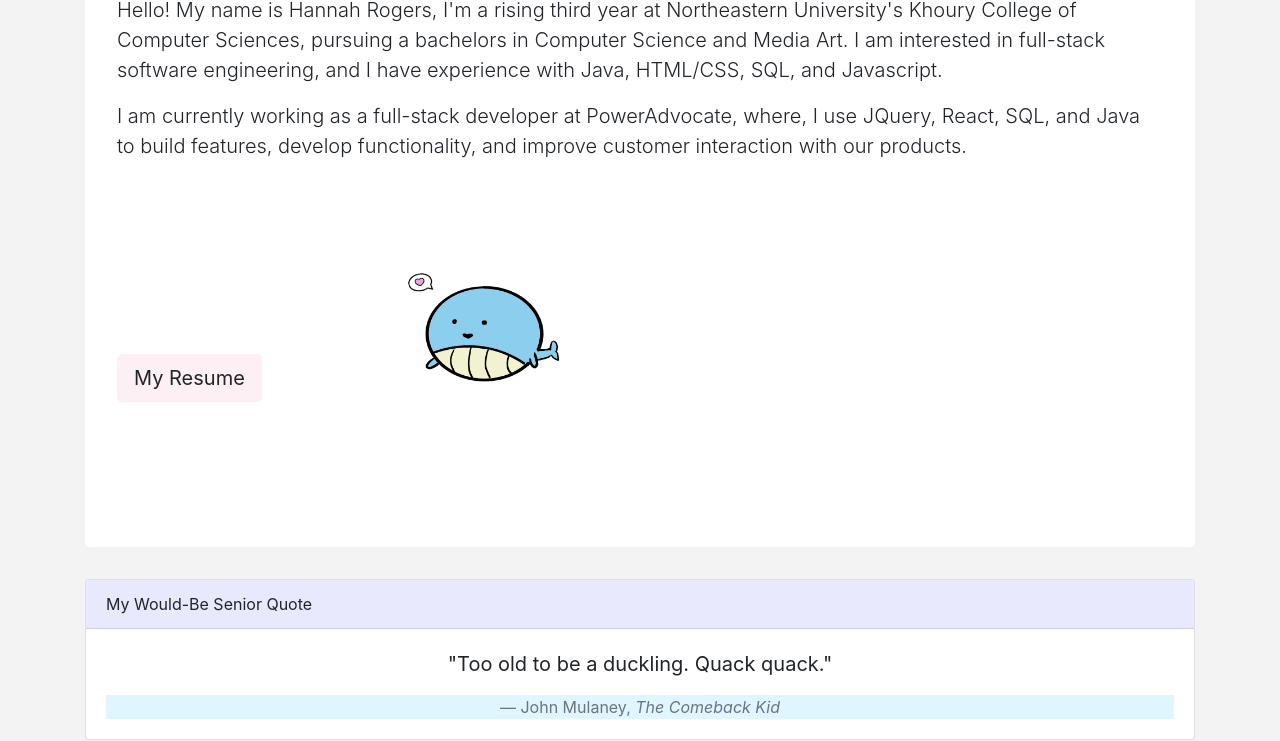
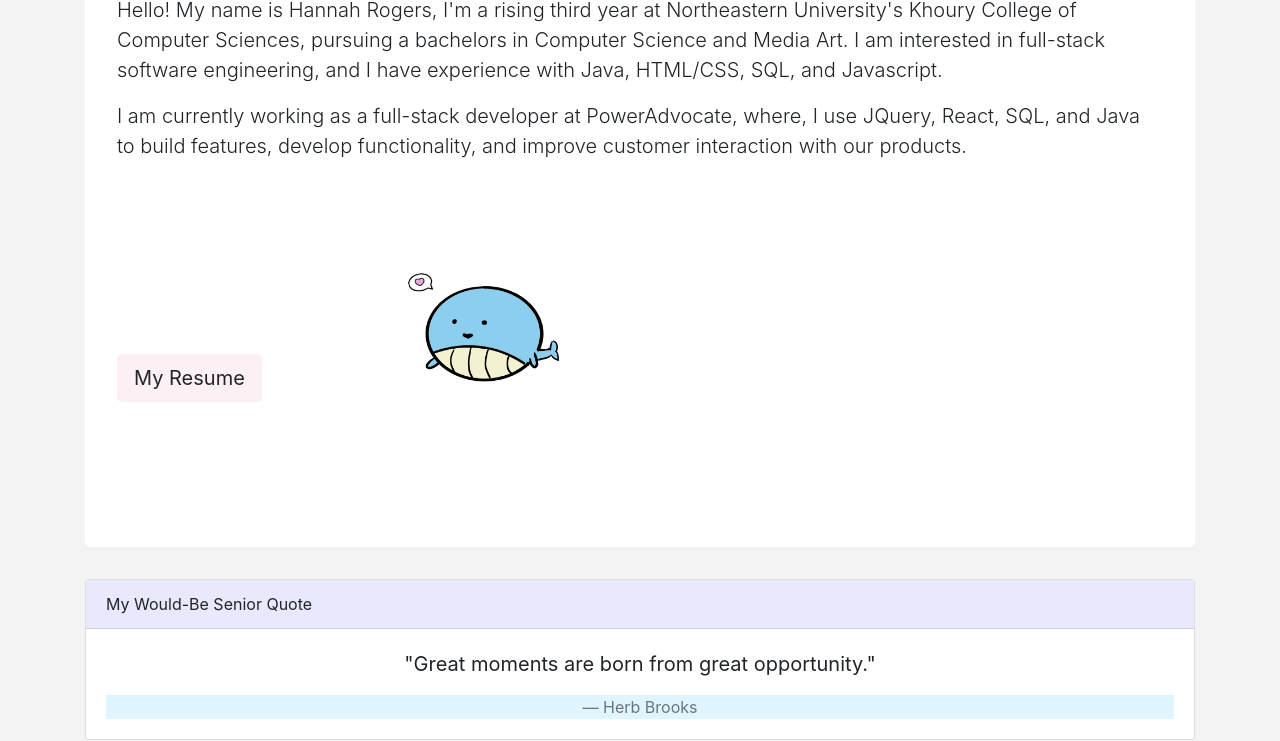
Before and after one commit to rogershannah/personal-website-1, a plain HTML site: page index.html in a window 1280 px wide. Shown: the part 216-957 px from the top of the page. Drawn offline with Linux system fonts and the light colour scheme.

Commit message:
Update index.html
Change quote

```diff
--- a/index.html
+++ b/index.html
@@ -62,13 +62,13 @@
                 <div class="col">
                     <div class="card senior-quote mb-3">
                         <div class="card-header">
-                            <a data-toggle="tooltip" data-placement="right" title="My highschool didn't have senior quotes, so I'm putting this here.">
+                            <a data-toggle="tooltip" data-placement="right" title="My highschool didn't have senior quotes, so I'm putting this here. Also, if you haven't seen the movie Miracle about the 1980s US Olympic hockey team you really should.">
                             My Would-Be Senior Quote</a>
                         </div>
                         <div class="card-body text-center">
                             <blockquote class="blockquote mb-0">
-                            <p>"Too old to be a duckling. Quack quack."</p>
-                            <footer class="blockquote-footer">John Mulaney,<cite title="Source Title"> The Comeback Kid</cite></footer>
+                            <p>"Great moments are born from great opportunity."</p>
+                            <footer class="blockquote-footer">Herb Brooks</footer>
                             </blockquote>
                         </div>
                     </div>
```
